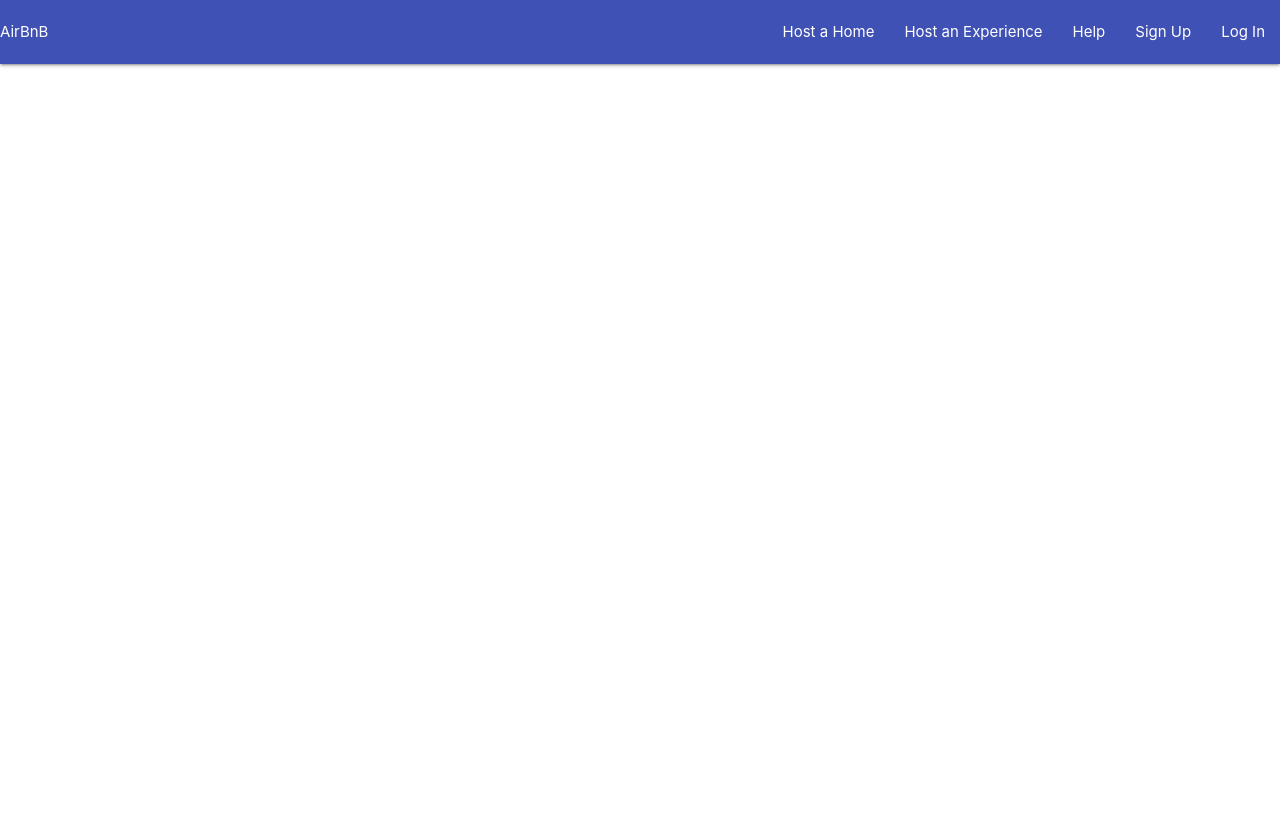
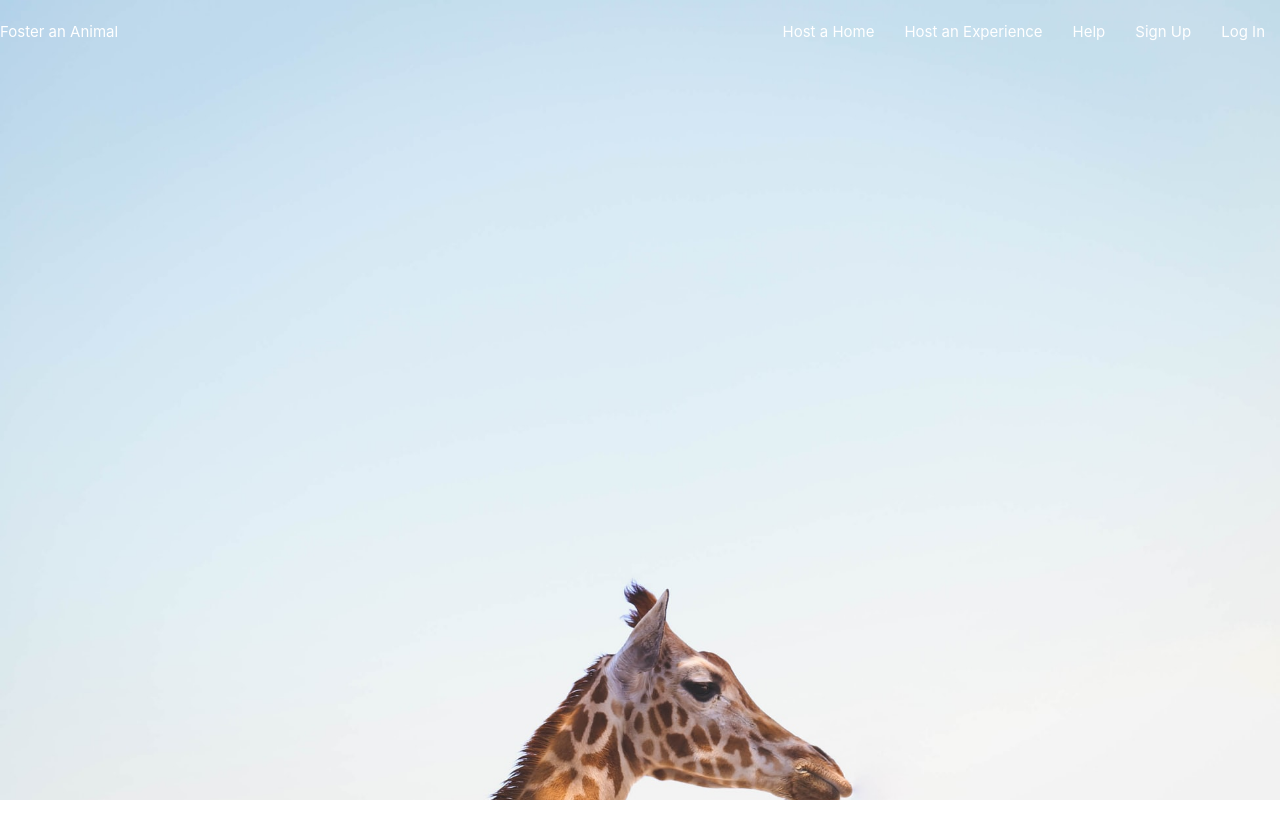
Before and after one commit to JonathanDonJoe/eCommerce-app, a React (Create React App) app in the folder front-end/: page / in a window 1280 px wide. Built offline with nearby package versions, Linux system fonts and the light colour scheme.

Commit message:
Added Home component, re-styled nav bar

```diff
--- a/front-end/src/App.js
+++ b/front-end/src/App.js
@@ -2,13 +2,15 @@ import React from 'react';
 import { BrowserRouter as Router, Route } from 'react-router-dom';
 
 import './App.css';
-import NavBar from './components/NavBar/NavBar'
+import NavBar from './components/NavBar/NavBar';
+import Home from './components/Home/Home';
 
 function App() {
   	return (
     	<Router>
       		<div className='App'>
 				<Route path='/' component={NavBar} />
+				<Route exact path='/' component={Home} />
       		</div>
     	</Router>
   	)
--- /dev/null
+++ b/front-end/src/components/Home/Home.css
@@ -0,0 +1,17 @@
+.nav {
+    position: absolute;
+    width: 100%;
+    top: 0;
+    left: 0;
+}
+
+.home {
+    padding: 0 !important;
+}
+
+.home .upper-fold {
+    height: 100vh !important;
+    background-size: cover;
+    background-image: url('./giraffe.jpeg');
+    /* margin-top: -84px; */
+}
--- /dev/null
+++ b/front-end/src/components/Home/Home.js
@@ -0,0 +1,20 @@
+import React, { Component } from 'react';
+import './Home.css'
+
+class Home extends Component {
+    render() {
+        return (
+            <div className='container-fluid'>
+                <div className='row'>
+                    <div className='home col s12'>
+                        <div className='upper-fold'>
+
+                        </div>
+                    </div>
+                </div>
+            </div>
+        );
+    }
+}
+
+export default Home;
--- a/front-end/src/components/NavBar/NavBar.css
+++ b/front-end/src/components/NavBar/NavBar.css
@@ -0,0 +1,12 @@
+.nav ul li {
+    color: white;
+}
+
+.nav nav {
+    box-shadow: none;
+}
+
+.nav ul li:hover {
+    border-bottom: 2px solid white;
+    background-color: initial;
+}
--- a/front-end/src/components/NavBar/NavBar.js
+++ b/front-end/src/components/NavBar/NavBar.js
@@ -8,9 +8,9 @@ class NavBar extends Component {
         return (
             <div className='container-fluid nav'>
                 <div className='row'>
-                    <nav className='indigo'>
+                    <nav className='transparent'>
                         <div className='nav-wrapper'>
-                            <Link to='/' className='left'>AirBnB</Link>
+                            <Link to='/' className='left'>Foster an Animal</Link>
                             <ul id='nav-mobile' className='right'>
                                 <li><Link to='/host/homes'>Host a Home</Link></li>
                                 <li><Link to='/host/experience'>Host an Experience</Link></li>
```
Also changed, not shown: front-end/src/components/Home/giraffe.jpeg (added).
